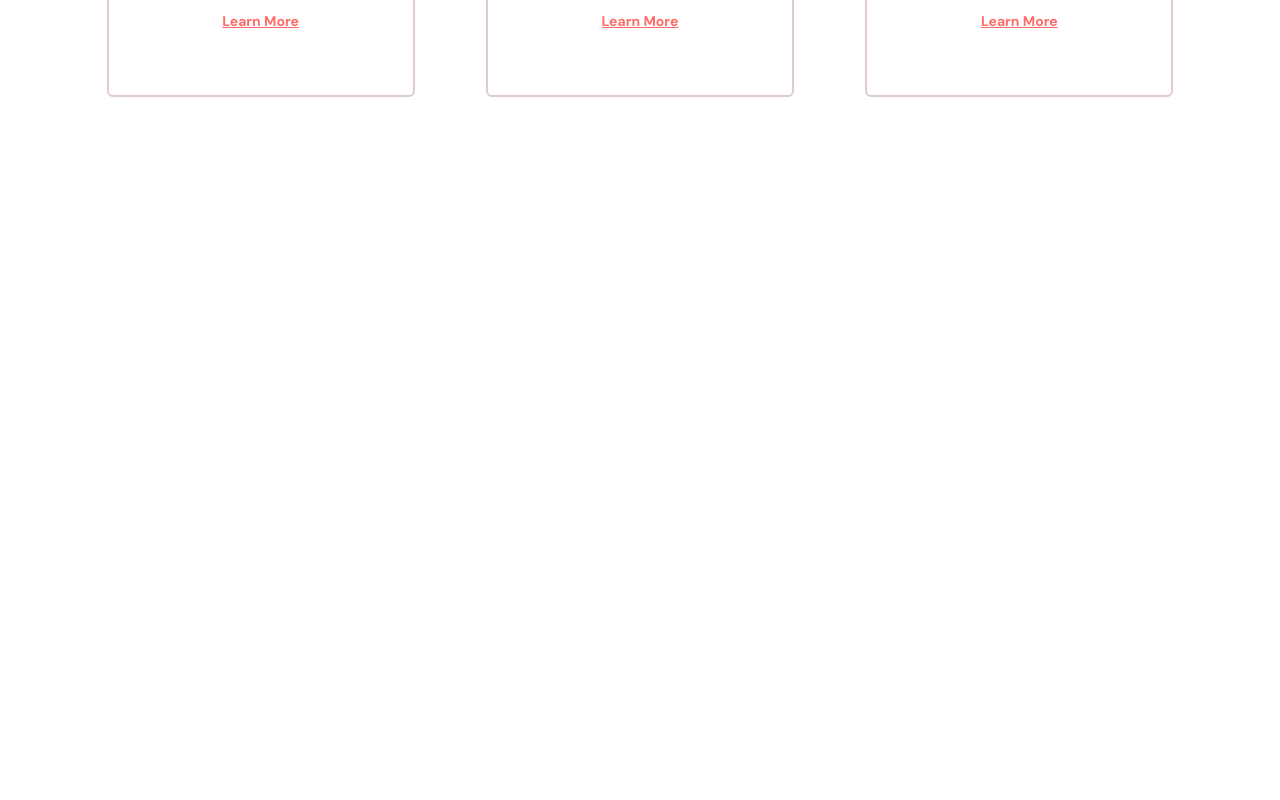
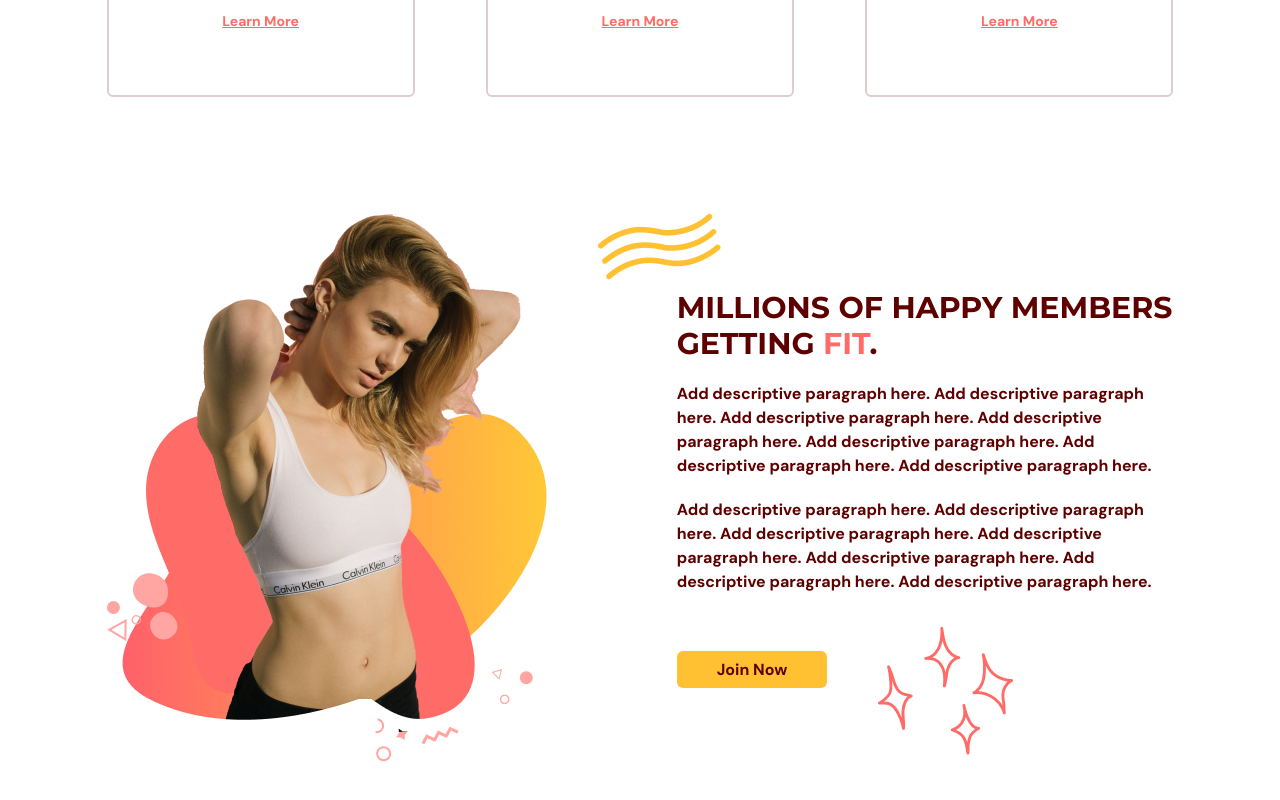
Before and after one commit to instinct-truster/fitness, a React (Vite) app: page / in a window 1280 px wide. Shown: the part 1239-2039 px from the top of the page. Before the commit the page ends 1600 px from the top, so only its background shows below. Built offline with nearby package versions, Linux system fonts and the light colour scheme.

Commit message:
complete-benefits-page

```diff
--- a/src/scenes/benefits/index.tsx
+++ b/src/scenes/benefits/index.tsx
@@ -7,6 +7,8 @@
 } from "@heroicons/react/24/solid";
 import { motion } from "framer-motion";
 import Benefit from "./Benefit";
+import BenefitsPageGraphic from "@/assets/BenefitsPageGraphic.png";
+import ActionButton from "@/shared/ActionButton";
 
 const benefits: Array<BenefitType> = [
   {
@@ -80,6 +82,72 @@
             />
           ))}
         </motion.div>
+
+        {/* GRAGHICS AND DESCRIPTION */}
+        <div className="mt-16 items-center justify-between gap-20 md:mt-28 md:flex">
+          {/* GRAPHIC */}
+          <img
+            className="mx-auto"
+            alt="benefits-page-graphic"
+            src={BenefitsPageGraphic}
+          />
+          {/* DESCRIPTION */}
+          <div>
+            {/* TITLE */}
+            <div className="relative">
+              <div className="before:z[-1] before:absolute before:-left-20 before:-top-20 before:content-abstractwaves">
+                <motion.div
+                  initial="hidden"
+                  whileInView="visible"
+                  viewport={{ once: true, amount: 0.5 }}
+                  transition={{ duration: 0.5 }}
+                  variants={{
+                    hidden: { opacity: 0, x: 50 },
+                    visible: { opacity: 1, x: 0 },
+                  }}
+                >
+                  <HText>
+                    MILLIONS OF HAPPY MEMBERS GETTING{" "}
+                    <span className="text-primary-500">FIT</span>.
+                  </HText>
+                </motion.div>
+              </div>
+            </div>
+            {/* DESCRIPTION */}
+            <motion.div
+              initial="hidden"
+              whileInView="visible"
+              viewport={{ once: true, amount: 0.5 }}
+              transition={{ delay: 0.2, duration: 0.5 }}
+              variants={{
+                hidden: { opacity: 0, x: 50 },
+                visible: { opacity: 1, x: 0 },
+              }}
+            >
+              <p className="my-5">
+                Add descriptive paragraph here. Add descriptive paragraph here.
+                Add descriptive paragraph here. Add descriptive paragraph here.
+                Add descriptive paragraph here. Add descriptive paragraph here.
+                Add descriptive paragraph here.
+              </p>
+              <p className="mb-5">
+                Add descriptive paragraph here. Add descriptive paragraph here.
+                Add descriptive paragraph here. Add descriptive paragraph here.
+                Add descriptive paragraph here. Add descriptive paragraph here.
+                Add descriptive paragraph here.
+              </p>
+            </motion.div>
+
+            {/* BUTTON */}
+            <div className="relative mt-16">
+              <div className="before:absolute before:-bottom-20 before:right-40 before:z-[-1] before:content-sparkles">
+                <ActionButton setSelectedPage={setSelectedPage}>
+                  Join Now
+                </ActionButton>
+              </div>
+            </div>
+          </div>
+        </div>
       </motion.div>
     </section>
   );
```
